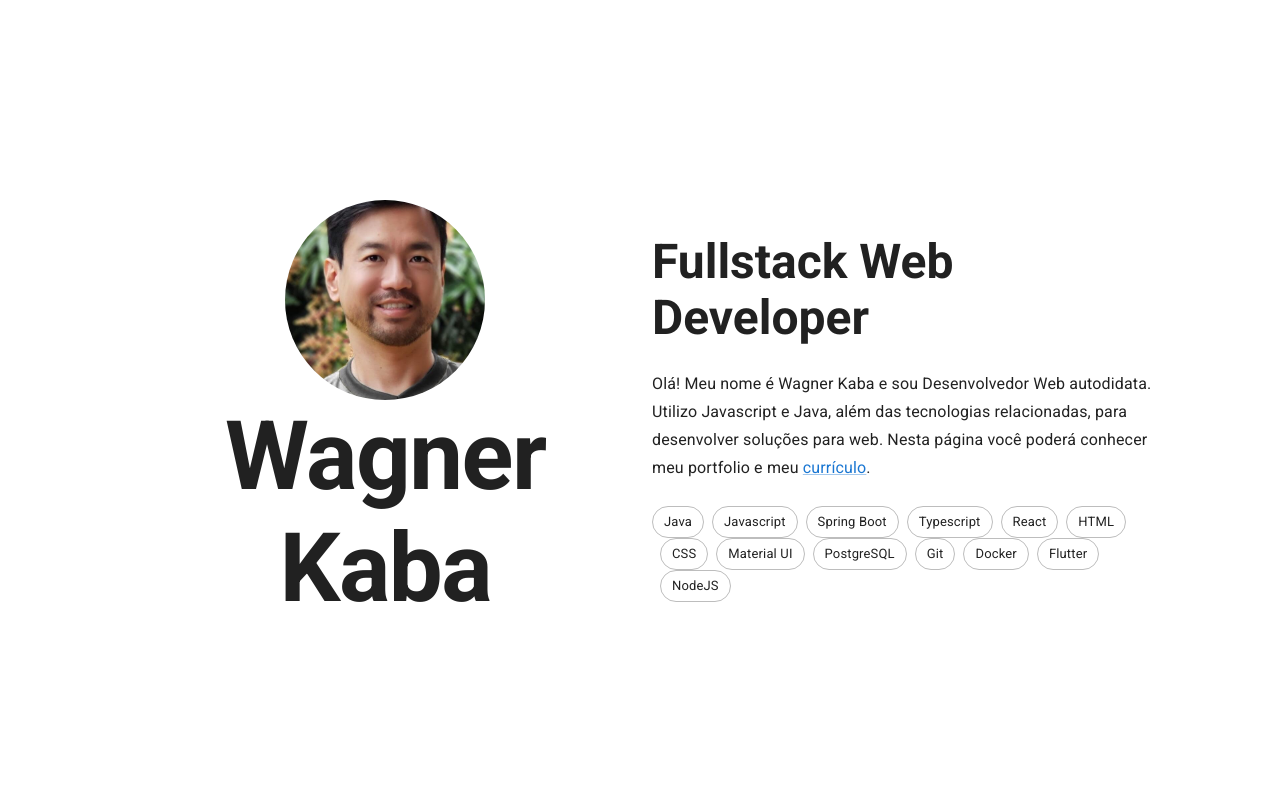
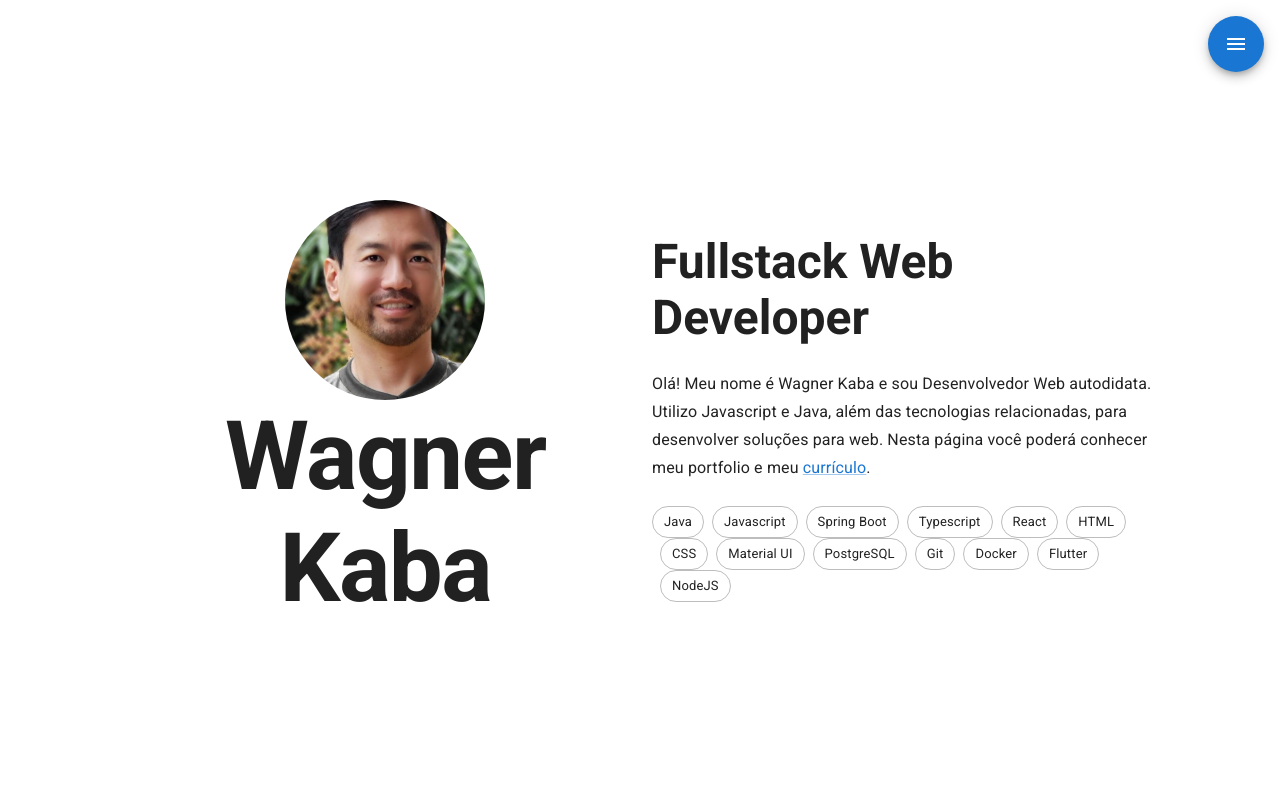
Before and after one commit to wagnerkaba/portfolio-react, a React (Create React App) app: page / in a window 1280 px wide. Shown: the top 800 px of the page. Built offline with nearby package versions, Linux system fonts and the light colour scheme.

Commit message:
adição de speed dial

```diff
--- a/src/App.js
+++ b/src/App.js
@@ -1,27 +1,33 @@
 import {
-  CssBaseline
+  CssBaseline,
+  ThemeProvider,
+  createTheme
 } from '@mui/material';
 import Footer from './components/Footer';
 import Intro from './components/Intro';
 import Projetos from './components/Projetos';
 import SpeedDial from './components/SpeedDial';
-import Menu from './components/Menu';
 
-
+const darkTheme = createTheme({
+  palette: {
+    mode: 'dark',
+  },
+});
 
 function App() {
   return (
     <>
+    {/* <ThemeProvider theme={darkTheme}> */}
       <CssBaseline />
-      {/* <Menu/> */}
-      {/* <SpeedDial /> */}
+      <SpeedDial />
       <Intro />
 
       <Projetos />
       <Footer />
 
 
-    </>
+      {/* </ThemeProvider> */}
+      </>
   );
 }
 
--- a/src/components/Intro.jsx
+++ b/src/components/Intro.jsx
@@ -24,7 +24,6 @@ function Intro() {
             {/* Nome e foto */}
             <Slide direction="down" in={true} timeout={1000}>
                 <Grid xs={11} md={5} spacing={1}>
-
                     <Grid display="flex" justifyContent="center" alignItems="center" sx={{mt:3}}>
                         <Avatar alt="Wagner Kaba" src={wagner} sx={{ width: 200, height: 200 }} />
                     </Grid>
--- a/src/components/Menu.jsx
+++ /dev/null
@@ -1,28 +0,0 @@
-import * as React from 'react';
-import Tabs from '@mui/material/Tabs';
-import Tab from '@mui/material/Tab';
-import Box from '@mui/material/Box';
-
-export default function ColorTabs() {
-  const [value, setValue] = React.useState('one');
-
-  const handleChange = (event, newValue) => {
-    setValue(newValue);
-  };
-
-  return (
-    <Box sx={{ width: '100%', height: '50px', backgroundColor: 'info.light' }}>
-      <Tabs
-        value={value}
-        onChange={handleChange}
-        textColor="secondary"
-        indicatorColor="secondary"
-        aria-label="secondary tabs example"
-      >
-        <Tab value="one" label="Item One" />
-        <Tab value="two" label="Item Two" />
-        <Tab value="three" label="Item Three" />
-      </Tabs>
-    </Box>
-  );
-}
--- a/src/components/Projetos.jsx
+++ b/src/components/Projetos.jsx
@@ -10,6 +10,7 @@ import { data } from '../data';
 function Projetos() {
     return (
         <>
+            <p id="portfolio"/>
             <Grid sx={{ backgroundColor: 'info.light' }}>
 
                 <Grid xs={12} display="flex" justifyContent="center" alignItems="center" sx={{ mt:3, pt: 8, pb: 3 }}>
--- a/src/components/SpeedDial.jsx
+++ b/src/components/SpeedDial.jsx
@@ -1,33 +1,38 @@
 import * as React from 'react';
-import Box from '@mui/material/Box';
 import SpeedDial from '@mui/material/SpeedDial';
-import SpeedDialIcon from '@mui/material/SpeedDialIcon';
 import SpeedDialAction from '@mui/material/SpeedDialAction';
-import FileCopyIcon from '@mui/icons-material/FileCopyOutlined';
-import SaveIcon from '@mui/icons-material/Save';
-import PrintIcon from '@mui/icons-material/Print';
-import ShareIcon from '@mui/icons-material/Share';
+import MenuIcon from '@mui/icons-material/Menu';
+import FolderSpecialIcon from '@mui/icons-material/FolderSpecial';
+import ArticleIcon from '@mui/icons-material/Article';
+import { Link } from '@mui/material';
+
 
 const actions = [
-  { icon: <FileCopyIcon />, name: 'Copy' },
-  { icon: <SaveIcon />, name: 'Save' },
-  { icon: <PrintIcon />, name: 'Print' },
-  { icon: <ShareIcon />, name: 'Share' },
+    { icon: <Link href="#portfolio"><FolderSpecialIcon /></Link>, name: 'Portfólio' },
+    {
+        icon: <Link
+            href="https://drive.google.com/file/d/10viw9fm8HbwCuUzYaYiGYwKcBUqrMCkQ/view"
+            target="_blank"
+            rel="noreferrer"
+        ><ArticleIcon /></Link>, name: 'Currículo'
+    },
+
 ];
 
 function BasicSpeedDial() {
     return (
         <SpeedDial
-        ariaLabel="SpeedDial de navegação"
-        direction='up'
-        sx={{ position: 'absolute', bottom: 16, right: 16 }}
-        icon={<SpeedDialIcon />}
+            ariaLabel="Menu de navegação"
+            direction='down'
+            sx={{ position: 'absolute', top: 16, right: 16 }}
+            icon={<MenuIcon />}
         >
             {actions.map((action) => (
                 <SpeedDialAction
                     key={action.name}
                     icon={action.icon}
                     tooltipTitle={action.name}
+                    tooltipOpen
                 />
             ))}
         </SpeedDial>
```
Lines whose indentation alone changed are shown as unchanged.
